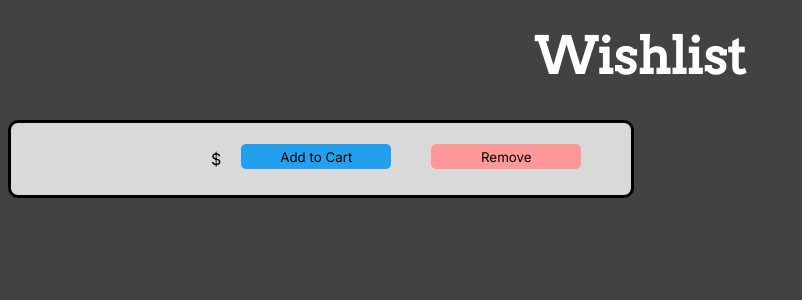
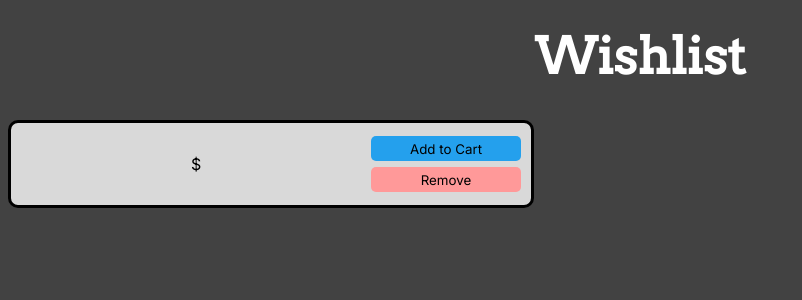
Before and after one commit to dylanguo0/guangdong_store, a Flask app: template website/templates/wishlist.html in a window 1280 px wide. Shown: the part 30-330 px from the top of the page, without its empty margins (0-802 px from the left). Run offline with Flask 3, Linux system fonts and the light colour scheme; the template is opened without the code that fills it, so the values that code supplies are empty.

Commit message:
Styled the text and buttons to fit in the wishlist card

```diff
--- a/website/static/styles.css
+++ b/website/static/styles.css
@@ -39,6 +39,11 @@ p {
     font-family: 'Inter';
 }
 
+b {
+    font-family: 'Inter';
+    font-size: 20px;
+}
+
 img {
     width: 150px;
 }
@@ -50,7 +55,7 @@ button {
     border-width: 0;
     border-radius: 5px;
     background-color: #24A0ED;
-    margin-bottom: 5px;
+    margin: 3px 0;
 }
 
 button:hover {
@@ -83,7 +88,7 @@ button.remove:active {
 }
 
 .wishlist-card {
-    width: 600px;
+    width: 500px;
     border: 3px solid black;
     padding: 10px;
     text-align: center;
@@ -92,6 +97,14 @@ button.remove:active {
     display: flex;
     align-items: center;
     gap: 20px;
+}
+
+.wishlist-card-text {
+    text-align: left;
+}
+
+.wishlist-card-buttons {
+    margin-left: auto;
 }
 
 .wishlist-card-img {
--- a/website/templates/wishlist.html
+++ b/website/templates/wishlist.html
@@ -4,8 +4,13 @@
 <!-- Card for the wishlist products to go in -->
 <div class="wishlist-card">
     <img src="{{ database[0][4] }}" alt="{{ database[0][2] }}">
-    <b>{{ database[0][2] }}</b> <p>${{ database[0][3] }}</p>
-    <button type="button">Add to Cart</button><br>
-    <button type="button" class="remove">Remove</button>
+    <div class="wishlist-card-text">
+        <b>{{ database[0][2] }}</b>
+        <p>${{ database[0][3] }}</p>
+    </div>
+    <div class="wishlist-card-buttons">
+        <button type="button">Add to Cart</button><br>
+        <button type="button" class="remove">Remove</button>
+    </div>
 </div>
 {% endblock %}
```
